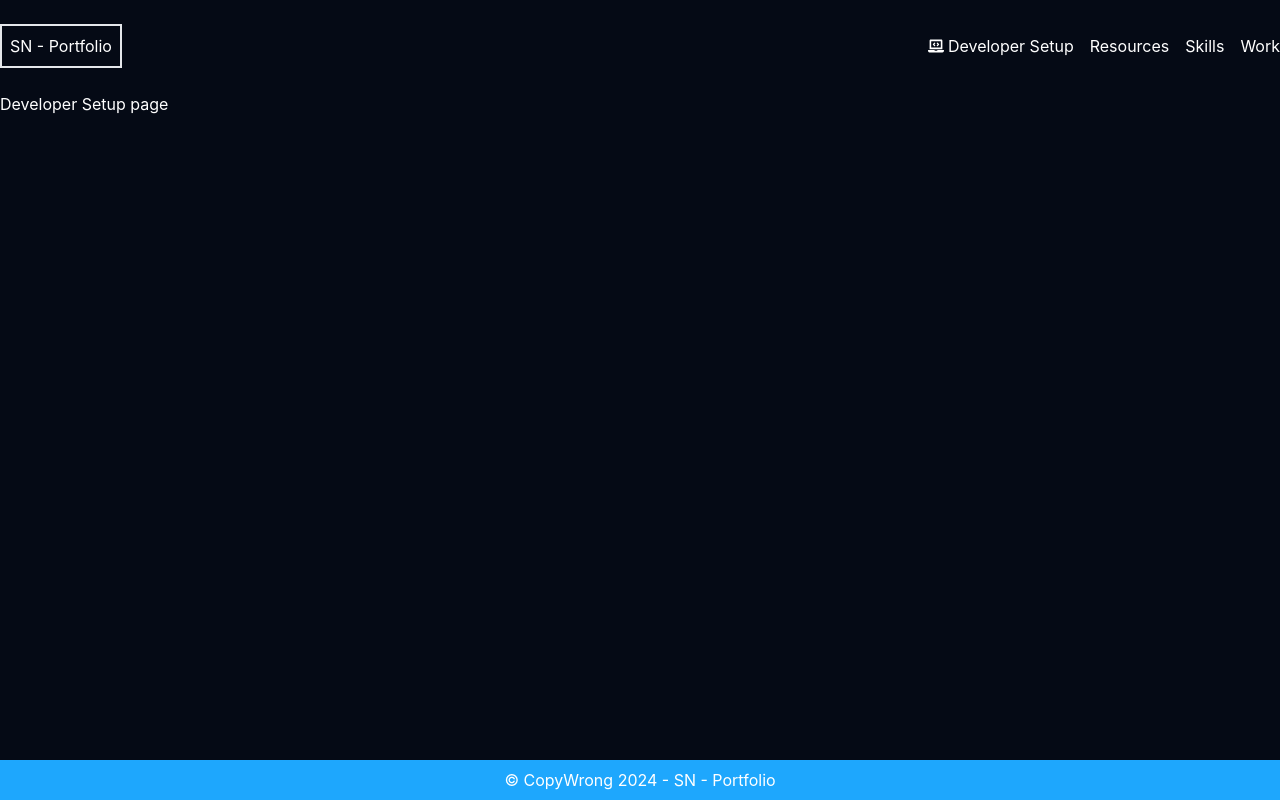
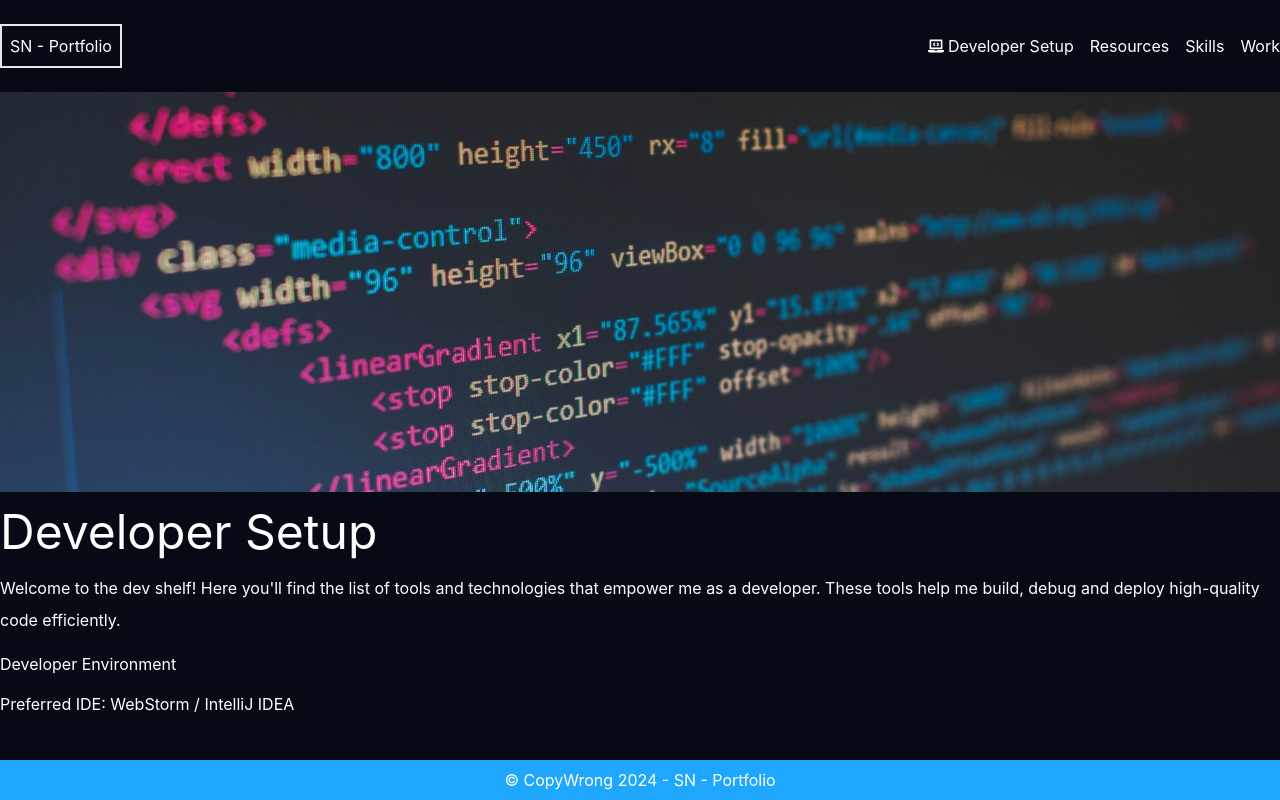
Before and after one commit to sneufville/webd-3012-coding-assignment14-cra, a React (Create React App) app: page /developer-setup in a window 1280 px wide. Built offline with nearby package versions, Linux system fonts and the light colour scheme.

Commit message:
update site data and developer page

```diff
--- a/src/pages/DeveloperSetupPage.tsx
+++ b/src/pages/DeveloperSetupPage.tsx
@@ -5,11 +5,24 @@
  */
 import React from "react";
 import PageWrapper from "../components/PageWrapper/PageWrapper";
+import { HeroImage } from "../components/HeroImage";
+import siteData from "../siteData.json";
+
+const {
+  siteSections: { developerSetup },
+} = siteData;
 
 const DeveloperSetupPage = (): React.ReactElement => {
   return (
     <PageWrapper>
-      <h1>Developer Setup page</h1>
+      <HeroImage
+        altText={"developer setup hero image"}
+        src='../code-hero-img.jpg'
+      />
+      <h1 className='text-5xl'>Developer Setup</h1>
+      <p className='leading-8'>{developerSetup.description}</p>
+      <h2>Developer Environment</h2>
+      <p>Preferred IDE: {developerSetup.ideSetup.name}</p>
     </PageWrapper>
   );
 };
--- a/src/pages/HomePage.tsx
+++ b/src/pages/HomePage.tsx
@@ -10,6 +10,7 @@ import { Link } from "react-router-dom";
 import PageWrapper from "../components/PageWrapper/PageWrapper";
 import siteData from "../siteData.json";
 import { Label } from "../components/Label";
+import { HeroImage } from "../components/HeroImage";
 
 const {
   siteSections: { basicInformation },
@@ -18,6 +19,10 @@ const {
 const HomePage = (): React.ReactElement => {
   return (
     <PageWrapper>
+      <HeroImage
+        altText={"developer setup hero image"}
+        src='../code-hero-img.jpg'
+      />
       <h1 className='text-5xl'>{basicInformation.siteTitle}</h1>
       <div className='flex items-center flex-wrap gap-2'>
         {basicInformation.titles.map((title, index) => (
--- a/src/siteData.json
+++ b/src/siteData.json
@@ -79,9 +79,50 @@
     },
     "resources": {},
     "developerSetup": {
+      "description": "Welcome to the dev shelf! Here you'll find the list of tools and technologies that empower me as a developer. These tools help me build, debug and deploy high-quality code efficiently.",
+      "content": [
+        {
+          "category": "Code Editors and IDEs",
+          "tools": [
+            {
+              "name": "WebStorm / IntelliJ IDEA",
+              "description": "",
+              "features": [
+                "Advanced Code Refactoring",
+                "On-the-fly code analysis",
+                "Machine-learning Assisted code completion"
+              ]
+            },
+            {
+              "name": "Datagrip",
+              "description": "",
+              "features": [
+                "Supports multiple database connections"
+              ]
+            }
+          ]
+        },
+        {
+          "category": "Code Quality",
+          "tools": {
+            "name": "ESLint",
+            "description": "",
+            "features": [
+              "Ensures high quality of JavaScript / Typescript"
+            ]
+          }
+        }
+      ],
       "ideSetup": {
-        "name": "WebStorm"
+        "name": "WebStorm / IntelliJ IDEA",
+        "description": "",
+        "features": [
+          "Advanced Code Refactoring",
+          "On-the-fly code analysis",
+          "Machine-learning Assisted code completion"
+        ]
       },
+      "versionControl": {},
       "devEnvironment": {
         "operatingSystem": {
           "name": "Ubuntu (Linux)"
```
